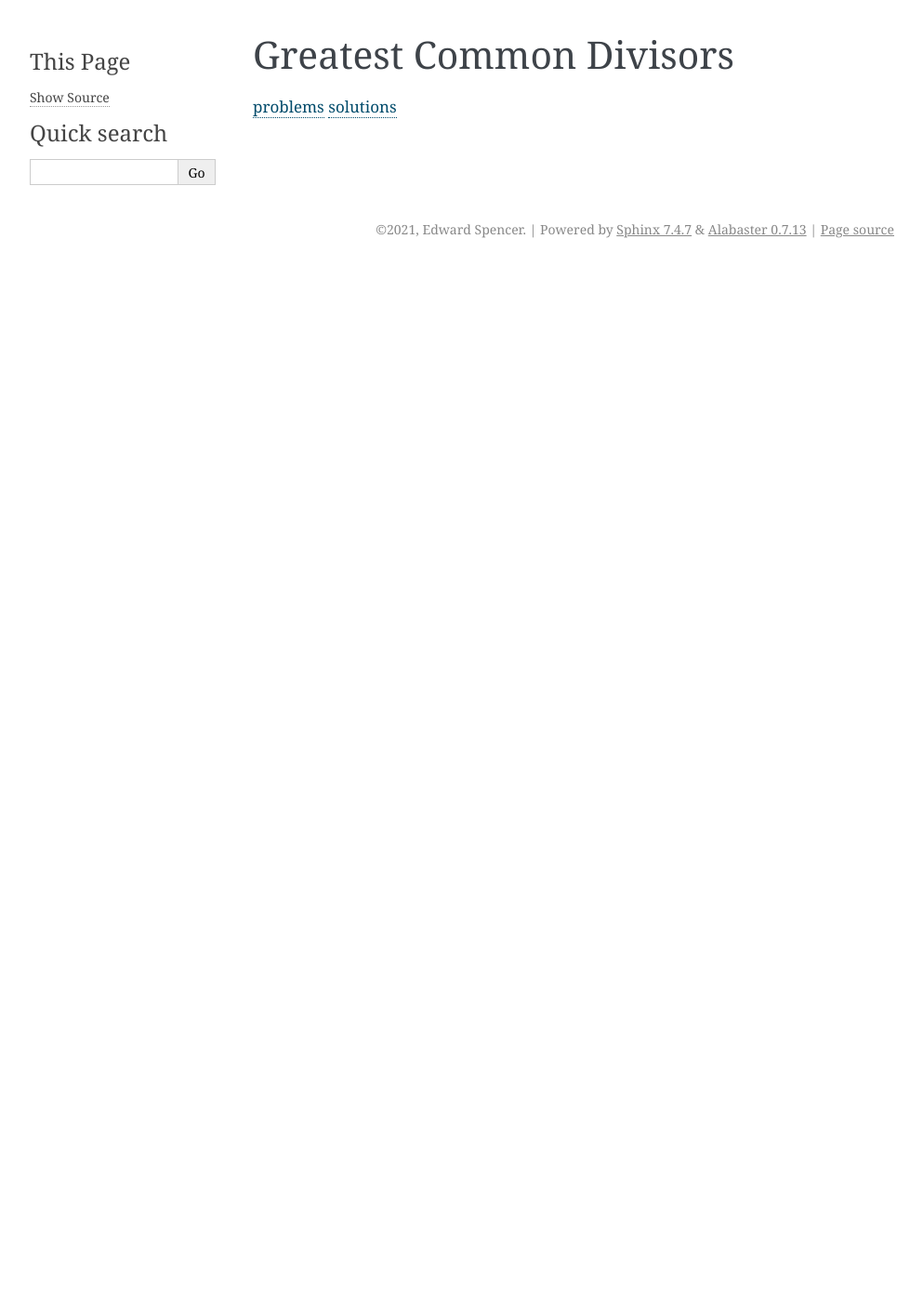
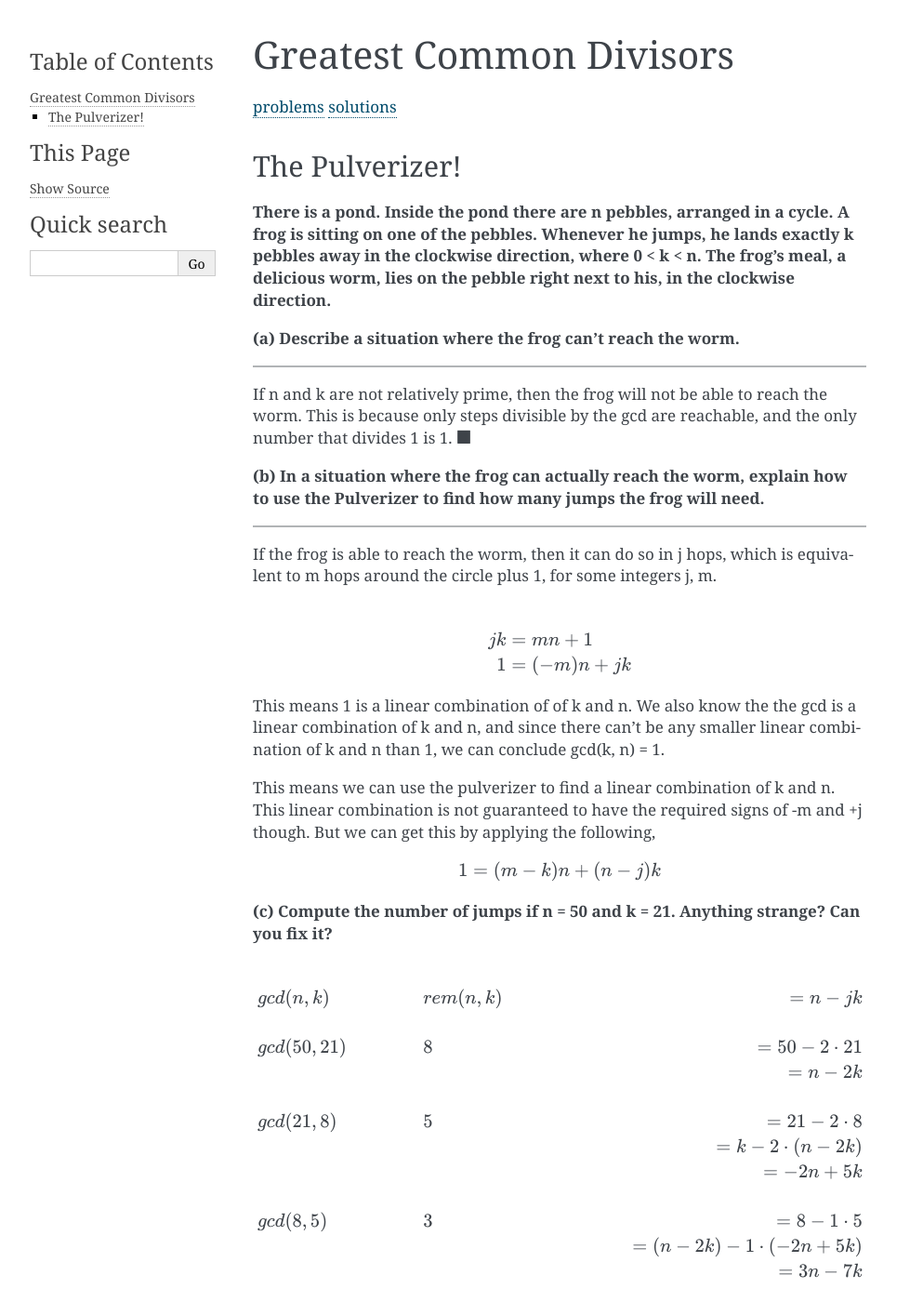
Before and after one commit to edi-spaghetti/mathematical-, a Sphinx documentation site: the page built from source/recitations/greatest_common_divisor.rst, in a window 1280 px wide and 1400 px high. Shown: the whole window at 93% size, without its empty margins (148-1141 px from the left). Built offline with Sphinx 7.4.7, drawn with Linux system fonts in a browser that asks for light colours; some of the changed text lies outside the part shown.

Commit message:
Recitation 4 problem 1

```diff
--- a/source/recitations/greatest_common_divisor.rst
+++ b/source/recitations/greatest_common_divisor.rst
@@ -3,3 +3,103 @@ Greatest Common Divisors
 
 `problems <link https://ocw.mit.edu/courses/electrical-engineering-and-computer-science/6-042j-mathematics-for-computer-science-fall-2010/recitations/MIT6_042JF10_rec04.pdf>`_
 `solutions <link https://ocw.mit.edu/courses/electrical-engineering-and-computer-science/6-042j-mathematics-for-computer-science-fall-2010/recitations/MIT6_042JF10_rec04_sol.pdf>`_
+
+The Pulverizer!
+---------------
+
+**There is a pond. Inside the pond there are n pebbles, arranged in a cycle.**
+**A frog is sitting on one of the pebbles.**
+**Whenever he jumps, he lands exactly k pebbles away in the clockwise direction, where 0 < k < n.**
+**The frog’s meal, a delicious worm, lies on the pebble right next to his, in the clockwise direction.**
+
+**(a) Describe a situation where the frog can’t reach the worm.**
+
+.. raw:: html
+
+	<hr>
+
+If n and k are not relatively prime, then the frog will not be able to reach the worm.
+This is because only steps divisible by the gcd are reachable, and the only number that divides 1 is 1.
+:math:`\blacksquare`
+
+**(b) In a situation where the frog can actually reach the worm, explain how to use the Pulverizer to find how many jumps the frog will need.**
+
+.. raw:: html
+
+	<hr>
+
+If the frog is able to reach the worm, then it can do so in j hops,
+which is equivalent to m hops around the circle plus 1, for some integers j, m.
+
+.. math::
+
+	\begin{aligned}
+
+	jk &= mn + 1
+
+	1 &= (-m)n + jk
+
+	\end{aligned}
+
+This means 1 is a linear combination of of k and n.
+We also know the the gcd is a linear combination of k and n,
+and since there can't be any smaller linear combination of k and n than 1, we can conclude gcd(k, n) = 1.
+
+This means we can use the pulverizer to find a linear combination of k and n.
+This linear combination is not guaranteed to have the required signs of -m and +j though.
+But we can get this by applying the following,
+
+.. math::
+
+	1 = (m - k)n + (n - j)k
+
+**(c) Compute the number of jumps if n = 50 and k = 21. Anything strange? Can you fix it?**
+
+.. math::
+
+	\begin{aligned}
+
+	&gcd(n, k) \qquad && rem(n, k) \qquad &&& = n - jk \cr
+
+	&gcd(50, 21) \qquad && 8 \qquad &&& = 50 - 2 \cdot 21
+
+	& \qquad &&	 \qquad				&&& = n - 2k \cr
+
+	&gcd(21, 8) \qquad && 5 \qquad &&& = 21 - 2 \cdot 8
+
+	& \qquad &&	 \qquad				&&& = k - 2 \cdot (n - 2k)
+
+	& \qquad &&	 \qquad				&&& = -2n + 5k \cr
+
+	&gcd(8, 5) \qquad && 3 \qquad &&& = 8 - 1 \cdot 5
+
+	& \qquad &&	 \qquad				&&& = (n - 2k) - 1 \cdot (-2n + 5k)
+
+	& \qquad &&	 \qquad				&&& = 3n - 7k \cr
+
+	&gcd(5, 3) \qquad && 2 \qquad &&& = 5 - 1 \cdot 3
+
+	& \qquad &&	 \qquad				&&& = (-2n + 5k) - 1 \cdot (3n - 7k)
+
+	& \qquad &&	 \qquad				&&& = -5n + 12k \cr
+
+	&gcd(3, 2) \qquad && 1 \qquad &&& = 3 - 1 \cdot 2
+
+	& \qquad &&	 \qquad				&&& = 3n - 7k - 1 \cdot (-5n + 12k)
+
+	& \qquad &&	 \qquad				&&& = \boxed{8n - 19k}
+
+	\end{aligned}
+
+This would imply -19 jumps, or 19 jumps in the counter-clockwise direction.
+However, the rules state that the frog can only jump clockwise.
+
+19 jumps, in fact, get the frog one stone short of the original position,
+
+.. math::
+
+	8 \cdot 50 = 19 \cdot 21 - 1
+
+Since there are 50 stones in total, each set of 19 jumps moved the frog 1 stone counter-clockwise.
+So to move 49 stones counter-clockwise (which is the same as 1 stone clockwise) the frog needs :math:`19 \cdot 49 = 931` jumps.
+:math:`\blacksquare`
```
